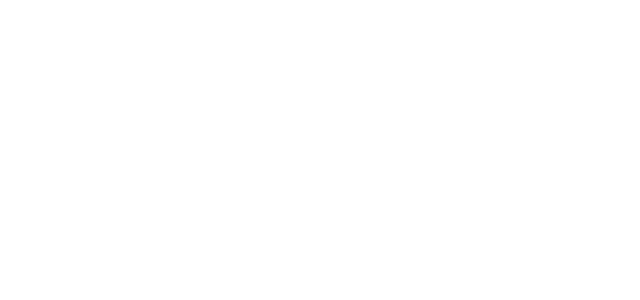
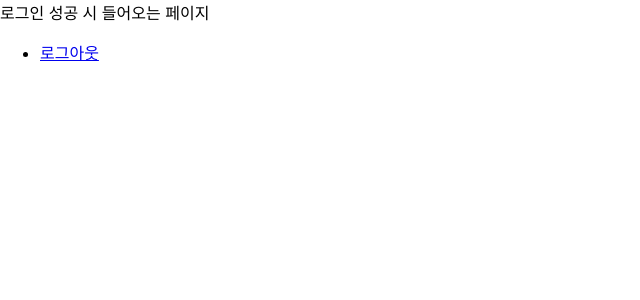
Before and after one commit to beeguriri/Selfstudy_Springboot, a React (Create React App) app in the folder security-study/security-study-front/: page /success in a window 1280 px wide. Before the commit this address had no page. Shown: the top 300 px of the page, without its empty margins (0-640 px from the left). Built offline with nearby package versions, Linux system fonts and the light colour scheme.

Commit message:
폴더구조 변경 및 로그아웃 확인

```diff
--- a/security-study/security-study-front/src/App.js
+++ b/security-study/security-study-front/src/App.js
@@ -1,5 +1,5 @@
 import { BrowserRouter } from "react-router-dom";
-import Main from "./components/Main";
+import Main from "./routes/Main";
 
 
 function App() {
--- a/security-study/security-study-front/src/components/Home.js
+++ /dev/null
@@ -1,18 +0,0 @@
-import { Link } from "react-router-dom";
-
-import React from "react";
-
-const Home = () => {
-    return (
-        <div>
-            홈화면 <br />
-            sessionStorage: {sessionStorage.getItem("user_id")}
-            <ul>
-                <li><Link to="/Login">로그인</Link></li>
-                <li><Link to="/Join">회원가입</Link></li>
-            </ul>
-        </div>
-    )
-}
-
-export default Home;
--- /dev/null
+++ b/security-study/security-study-front/src/pages/Home.js
@@ -0,0 +1,45 @@
+import { Link } from "react-router-dom";
+import { useState, useEffect } from "react";
+
+const Home = () => {
+
+    const [isLogin, setIsLogin] = useState(false);
+
+    useEffect(() => {
+
+        if (sessionStorage.getItem("user_id") === null) {
+            // sessionStorage 에 user_id 라는 key 값으로 저장된 값이 없다면
+            console.log("isLogin ?? :: ", isLogin);
+        } else {
+            // sessionStorage 에 user_id 라는 key 값으로 저장된 값이 있다면
+            // 로그인 상태 변경
+            setIsLogin(true);
+            console.log("isLogin ?? :: ", isLogin);
+        }
+    });
+
+    const logoutEvent = () => {
+        sessionStorage.removeItem("user_id")
+        setIsLogin(false);
+    }
+
+    return (
+        <div>
+            홈화면 <br />
+            {isLogin ? (
+                <ul>
+                    <li><Link to="/logout" onClick={logoutEvent}>로그아웃</Link></li>
+                </ul>
+            ) : (
+                <ul>
+                    <li><Link to="/Login">로그인</Link></li>
+                    <li><Link to="/Join">회원가입</Link></li>
+                </ul>
+            )}
+        </div>
+
+
+    )
+}
+
+export default Home;
--- a/security-study/security-study-front/src/components/Login.js
+++ b/security-study/security-study-front/src/pages/Login.js
@@ -44,7 +44,7 @@ const Login = () => {
                     sessionStorage.setItem("user_id", inputId); // sessionStorage에 id를 user_id라는 key 값으로 저장
                 }
                 // 작업 완료 되면 페이지 이동(새로고침)
-                document.location.href = "/";
+                document.location.href = "/success";
             })
             .catch(
             );
--- /dev/null
+++ b/security-study/security-study-front/src/pages/LoginSuccess.js
@@ -0,0 +1,20 @@
+import { Link } from "react-router-dom";
+
+const LoginSuccess = () => {
+
+    const logoutEvent = () => {
+        sessionStorage.removeItem("user_id")
+        // setIsLogin(false);
+    }
+
+    return(
+        <>
+            로그인 성공 시 들어오는 페이지
+            <ul>
+                <li><Link to="/logout" onClick={logoutEvent}>로그아웃</Link></li>
+            </ul>
+        </>
+    );
+}
+
+export default LoginSuccess;
--- a/security-study/security-study-front/src/components/Main.js
+++ b/security-study/security-study-front/src/routes/Main.js
@@ -1,10 +1,10 @@
 import { Route, Routes } from "react-router-dom";
-import Home from "./Home";
-import Login from "./Login";
-import Join from "./Join";
+import Home from "../pages/Home";
+import Login from "../pages/Login";
+import Join from "../pages/Join";
+import LoginSuccess from "../pages/LoginSuccess";
 
 const Main = () => {
-
 
     return (
         <>
@@ -12,6 +12,8 @@ const Main = () => {
                 <Route path="/" element={<Home />} />
                 <Route path="/login" element={<Login />} />
                 <Route path="/join" element={<Join />} />
+                <Route path="/success" element={<LoginSuccess />} />
+                <Route path="/logout" element={<Home />} />
             </Routes>
 
         </>
```
Also changed, not shown: security-study/security-study-front/src/pages/Join.js (renamed from security-study/security-study-front/src/components/Join.js).
